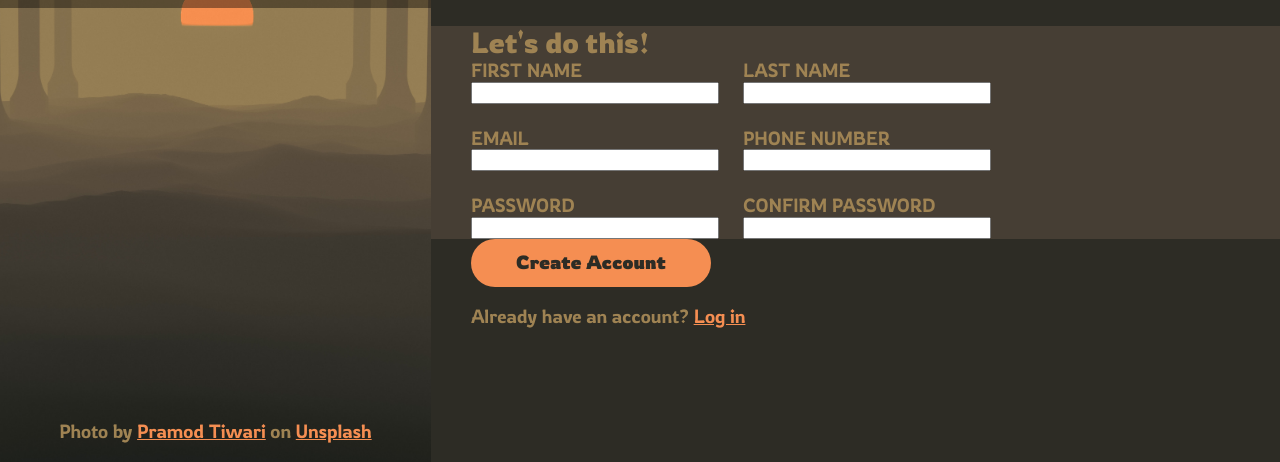
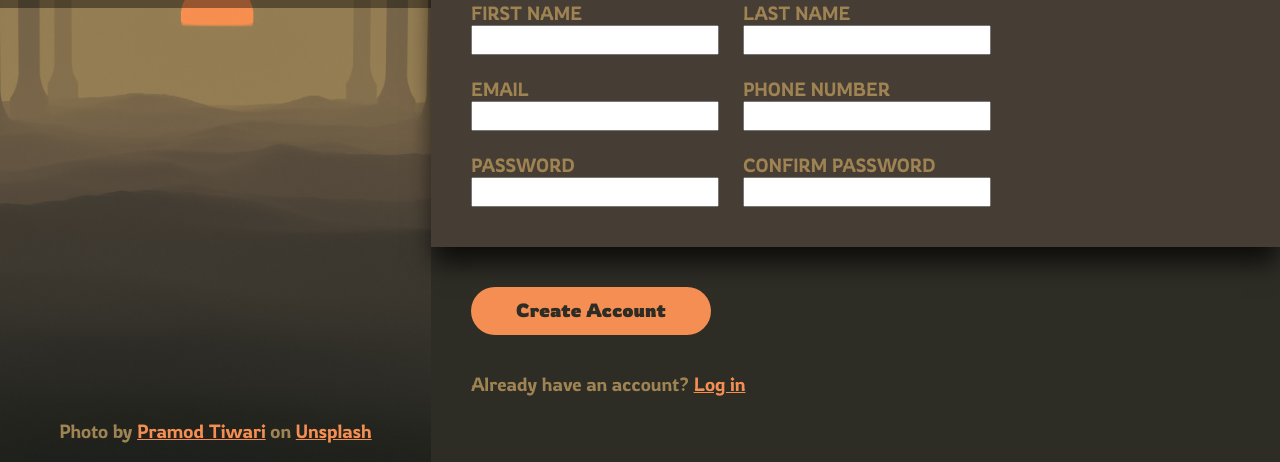
Before and after one commit to Zeladd/sign-up-form, a website: page index.html in a window 1280 px wide. Shown: the part 338-800 px from the top of the page. Drawn offline with nearby package versions, Linux system fonts and the light colour scheme; a web font is replaced by a local one.

Commit message:
Just input and finish

```diff
--- a/style.scss
+++ b/style.scss
@@ -43,6 +43,7 @@ body {
         p {
             font-size: 19px;
             font-weight: 300;
+            text-align: center;
         }
     }
 
@@ -62,6 +63,10 @@ body {
             padding-left: 5vh;
         }
 
+        article p:last-child {
+            margin-top: 0;
+        }
+
         form {
             display: flex;
             flex-direction: column;
@@ -72,11 +77,15 @@ body {
             legend {
                 font-size: 29px;
                 font-weight: 400;
+                padding-bottom: 20px;
             }
 
             #custom-bg {
                 padding-left: 5vh;
                 background-color: $butt-hover;
+                box-shadow: 0px 18px 24px -3px rgba(0,0,0,0.75);
+                padding-bottom: 40px;
+                padding-top: 20px;
             }
 
             fieldset {
@@ -91,7 +100,7 @@ body {
 
             input {
                 width: 15rem;
-                height: 1rem;
+                height: 1.5rem;
             }
 
             button {
@@ -106,6 +115,8 @@ body {
                 transition: all 0.5s;
                 -webkit-transition: all 0.5s;
                 font-size: 19px;
+                margin-top: 40px;
+                margin-bottom: 20px;
             }
 
             button:hover {
```
Also changed, not shown: style.css, 1 other file.
